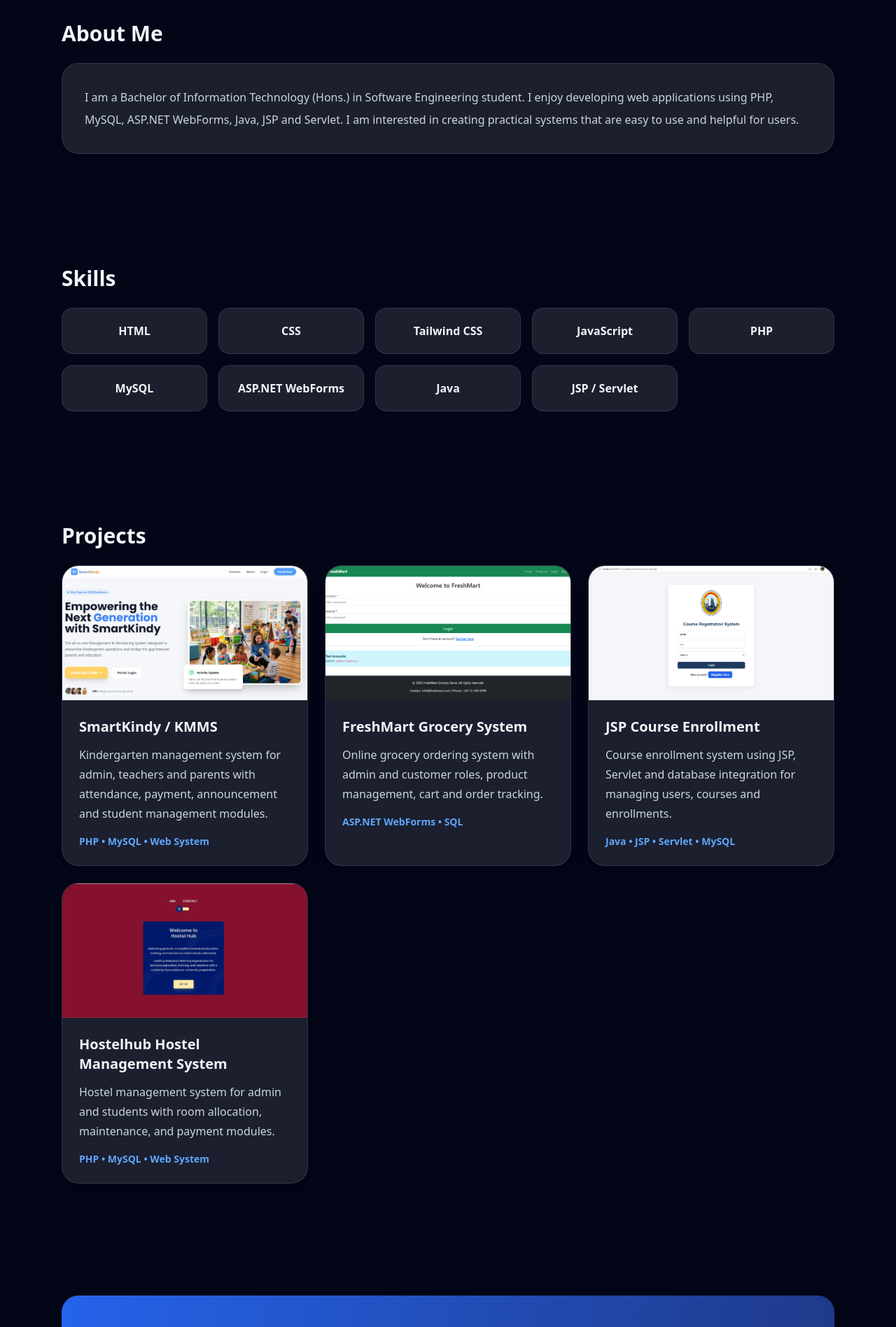
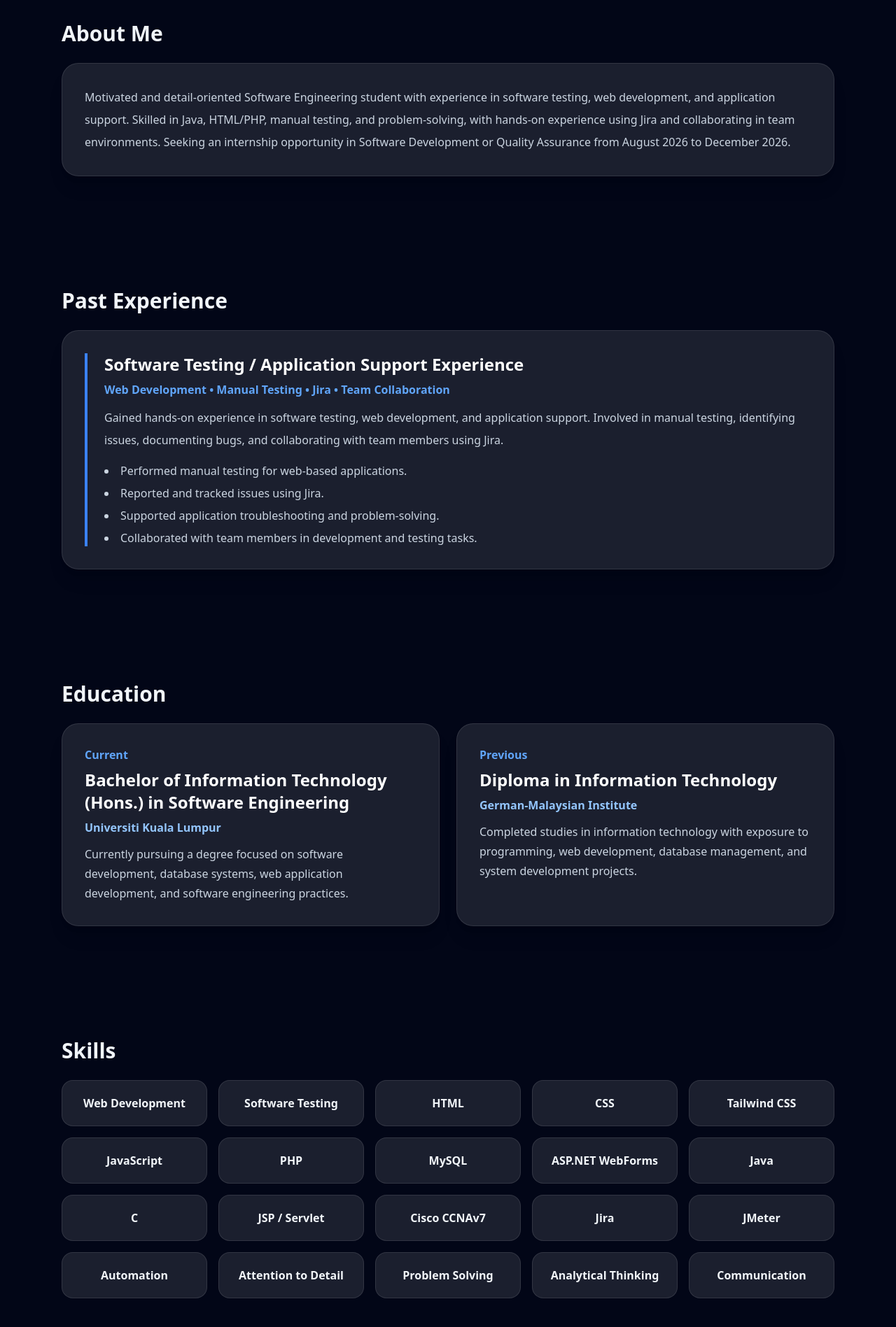
Before and after one commit to Arif22222/AfifArif_Portfolio, a React (Create React App) app: page / in a window 1280 px wide. Shown: the part 580-2477 px from the top of the page at 70% size. Built offline with nearby package versions, Linux system fonts and the light colour scheme.

Commit message:
add education/add skills/add previous experience/add linkedin

```diff
--- a/src/App.js
+++ b/src/App.js
@@ -6,8 +6,26 @@ import Hostelhub from "./assets/Hostelhub.png";
 
 function App() {
   const skills = [
-    "HTML", "CSS", "Tailwind CSS", "JavaScript",
-    "PHP", "MySQL", "ASP.NET WebForms", "Java", "JSP / Servlet"
+  "Web Development",
+  "Software Testing",
+  "HTML",
+  "CSS",
+  "Tailwind CSS",
+  "JavaScript",
+  "PHP",
+  "MySQL",
+  "ASP.NET WebForms",
+  "Java",
+  "C",
+  "JSP / Servlet",
+  "Cisco CCNAv7",
+  "Jira",
+  "JMeter",
+  "Automation",
+  "Attention to Detail",
+  "Problem Solving",
+  "Analytical Thinking",
+  "Communication"
 ];
 
   const projects = [
@@ -43,9 +61,11 @@ function App() {
     <div className="min-h-screen bg-slate-950 text-slate-100">
       <nav className="fixed top-0 w-full z-50 bg-slate-950/80 backdrop-blur border-b border-white/10">
         <div className="max-w-6xl mx-auto px-6 py-4 flex justify-between items-center">
-          <h1 className="text-xl font-bold text-white">Afif Arif</h1>
+          <h1 className="text-xl font-bold text-white">My Portfolio</h1>
           <div className="hidden md:flex space-x-8 text-sm">
             <a href="#about" className="hover:text-blue-400">About</a>
+<a href="#experience" className="hover:text-blue-400">Experience</a>
+<a href="#education" className="hover:text-blue-400">Education</a>
 <a href="#skills" className="hover:text-blue-400">Skills</a>
 <a href="#projects" className="hover:text-blue-400">Projects</a>
 <a href="#contact" className="hover:text-blue-400">Contact</a>
@@ -78,7 +98,7 @@ function App() {
           <div className="bg-white/10 border border-white/10 rounded-3xl p-8 shadow-2xl">
             <div className="bg-slate-900 rounded-2xl p-6">
               <p className="text-slate-400 mb-2">Portfolio Owner</p>
-              <h3 className="text-3xl font-bold mb-2">Afif Arif</h3>
+              <h3 className="text-3xl font-bold mb-2">Afif Arif Ahmad Suhaimi</h3>
               <p className="text-blue-400">
                 Bachelor of Information Technology (Hons.) in Software Engineering
               </p>
@@ -91,11 +111,76 @@ function App() {
         <h2 className="text-3xl font-bold mb-6">About Me</h2>
         <div className="bg-white/10 border border-white/10 rounded-3xl p-8 shadow-xl">
           <p className="text-slate-300 leading-8">
-            I am a Bachelor of Information Technology (Hons.) in Software Engineering student.
-            I enjoy developing web applications using PHP, MySQL, ASP.NET WebForms, Java,
-            JSP and Servlet. I am interested in creating practical systems that are easy to use
-            and helpful for users.
+            Motivated and detail-oriented Software Engineering student with experience in
+software testing, web development, and application support. Skilled in Java,
+HTML/PHP, manual testing, and problem-solving, with hands-on experience using
+Jira and collaborating in team environments. Seeking an internship opportunity in
+Software Development or Quality Assurance from August 2026 to December 2026.
+
           </p>
+        </div>
+            </section>
+
+      <section id="experience" className="max-w-6xl mx-auto py-20 px-6">
+        <h2 className="text-3xl font-bold mb-6">Past Experience</h2>
+
+        <div className="bg-white/10 border border-white/10 rounded-3xl p-8 shadow-xl">
+          <div className="border-l-4 border-blue-500 pl-6">
+            <h3 className="text-2xl font-bold text-white mb-2">
+              Software Testing / Application Support Experience
+            </h3>
+
+            <p className="text-blue-400 font-semibold mb-3">
+              Web Development • Manual Testing • Jira • Team Collaboration
+            </p>
+
+            <p className="text-slate-300 leading-8 mb-4">
+              Gained hands-on experience in software testing, web development, and application support.
+              Involved in manual testing, identifying issues, documenting bugs, and collaborating with
+              team members using Jira.
+            </p>
+
+            <ul className="list-disc list-inside text-slate-300 space-y-2">
+              <li>Performed manual testing for web-based applications.</li>
+              <li>Reported and tracked issues using Jira.</li>
+              <li>Supported application troubleshooting and problem-solving.</li>
+              <li>Collaborated with team members in development and testing tasks.</li>
+            </ul>
+          </div>
+        </div>
+            </section>
+
+      <section id="education" className="max-w-6xl mx-auto py-20 px-6">
+        <h2 className="text-3xl font-bold mb-6">Education</h2>
+
+        <div className="grid md:grid-cols-2 gap-6">
+          <div className="bg-white/10 border border-white/10 rounded-3xl p-8 shadow-xl">
+            <p className="text-blue-400 font-semibold mb-2">Current</p>
+            <h3 className="text-2xl font-bold text-white mb-2">
+  Bachelor of Information Technology (Hons.) in Software Engineering
+</h3>
+<p className="text-blue-300 font-semibold mb-3">
+  Universiti Kuala Lumpur
+</p>
+            <p className="text-slate-300 leading-7">
+              Currently pursuing a degree focused on software development, database systems,
+              web application development, and software engineering practices.
+            </p>
+          </div>
+
+          <div className="bg-white/10 border border-white/10 rounded-3xl p-8 shadow-xl">
+            <p className="text-blue-400 font-semibold mb-2">Previous</p>
+            <h3 className="text-2xl font-bold text-white mb-2">
+  Diploma in Information Technology
+</h3>
+<p className="text-blue-300 font-semibold mb-3">
+  German-Malaysian Institute
+</p>
+            <p className="text-slate-300 leading-7">
+              Completed studies in information technology with exposure to programming,
+              web development, database management, and system development projects.
+            </p>
+          </div>
         </div>
       </section>
 
@@ -146,12 +231,26 @@ function App() {
           <p className="text-blue-100 mb-6">
             Feel free to contact me for internship opportunities or project discussions.
           </p>
+          <div className="flex flex-col md:flex-row justify-center gap-4">
+            <div className="flex flex-col md:flex-row justify-center gap-4">
               <p className="bg-white text-blue-900 inline-block px-6 py-3 rounded-xl font-semibold">
                 aafifariff@gmail.com
               </p>
-                    <p className="bg-white text-blue-900 inline-block px-6 py-3 ml-12 rounded-xl font-semibold">
+
+              <p className="bg-white text-blue-900 inline-block px-6 py-3 rounded-xl font-semibold">
                 +60 11-2140 3327
               </p>
+
+              <a
+                href="https://www.linkedin.com/in/afif-arif-ahmad-suhaimi-042900290"
+                target="_blank"
+                rel="noopener noreferrer"
+                className="bg-white text-blue-900 inline-block px-6 py-3 rounded-xl font-semibold hover:bg-blue-100 transition"
+              >
+                LinkedIn Profile
+              </a>
+            </div>
+          </div>
         </div>
       </section>
 
```
Lines whose indentation alone changed are shown as unchanged.
